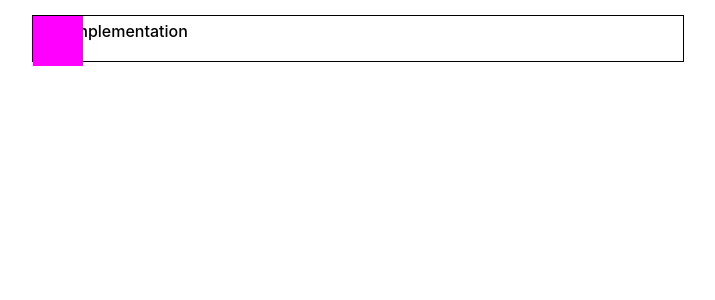
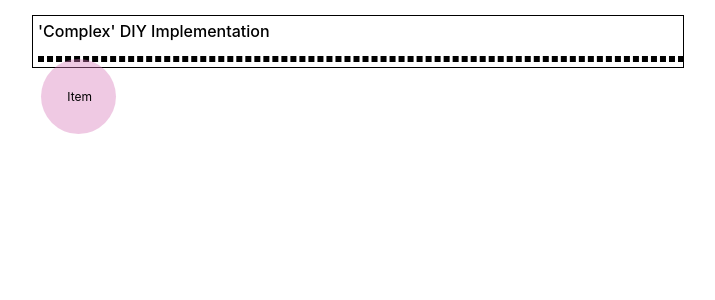
Before and after one commit to NuclearError/drag-drop-with-react, a React (Create React App) app: page / in a window 1280 px wide. Shown: the top 300 px of the page, without its empty margins (288-1003 px from the left). Built offline with nearby package versions, Linux system fonts and the light colour scheme.

Commit message:
added WIP complexDIY example

```diff
--- a/public/index.html
+++ b/public/index.html
@@ -27,6 +27,7 @@
     <!-- <section class="dnd-app"></section> -->
     <!-- <section class="beautiful-dnd-app"></section> -->
     <!-- <section class="npm-dnd-app"></section> -->
-    <section class="diy-app"></section>
+    <!-- <section class="diy-app"></section> -->
+    <section class="complex-diy-app"></section>
   </body>
 </html>
--- /dev/null
+++ b/src/complexDIY/App.js
@@ -0,0 +1,33 @@
+import Stage from './Stage';
+
+/** @jsx jsx */
+import { jsx, css } from '@emotion/core';
+
+const appStyle = css`
+  margin: 0 auto;
+  width: 640px;
+`;
+
+const sectionStyle = css`
+  padding: 5px;
+  position: relative;
+`;
+
+const headingStyle = css`
+  margin: 0 0 15px;
+  font-size: 16px;
+  font-weight: 500;
+`;
+
+function App() {
+  return (
+    <div className="App" css={appStyle}>
+      <section css={sectionStyle}>
+        <h1 css={headingStyle}>'Complex' DIY Implementation</h1>
+        <Stage />
+      </section>
+    </div>
+  );
+}
+
+export default App;
--- /dev/null
+++ b/src/complexDIY/Item.js
@@ -0,0 +1,82 @@
+import React from 'react';
+import PropTypes from 'prop-types';
+/** @jsx jsx */
+import { jsx, css } from '@emotion/core';
+
+const itemStyling = css`
+    position: absolute;
+    width: 75px;
+    height: 75px;
+    border-radius: 50%;
+    background-color: rgba(214, 121, 185, 0.4);
+    cursor: pointer;
+    z-index: 1;
+
+    > p {
+        margin: 0;
+        position: absolute;
+        font-size: 0.75rem;
+        color: black;
+        top: 40%;
+        left: 35%;
+        pointer-events: none;
+    }
+`;
+
+const onDragStart = (event, taskName) => {
+    console.log("onDragStart called: taskName = ", taskName);
+    event.dataTransfer.setData("taskName", taskName);
+}
+
+const Item = ({ onClick, id, positions }) => (
+    <div
+        css={[
+            itemStyling,
+            css`
+                top: ${positions}[${id}].y,
+                left: ${positions}[${id}].x,
+            `,
+        ]}
+        draggable="true"
+        onDragStart={event => onDragStart(event, 'boop, internal item function called')}
+        onClick={id => onClick(id)}
+    >
+        <p>Item</p>
+    </div>
+);
+
+Item.defaultProps = {
+    onClick: () => {},
+};
+
+Item.propTypes = {
+    onClick: PropTypes.func,
+    id: PropTypes.string.isRequired,
+    // positions: not sure, check proptype --> just an "object"
+};
+
+export default Item;
+/*
+
+// make this div into the item. Item props should be ID and an onClick function.
+// The onCLick is optional but the ID is required
+// Also needs this.state.draggable positions ???? this would be good to pass down as context rather than a prop
+
+<div
+css={{
+  background: 'magenta',
+  position: 'absolute',
+  top: this.state.draggablePositions[dragDiv1Id].y,
+  left: this.state.draggablePositions[dragDiv1Id].x,
+  height: 50,
+  width: 50
+}}
+onClick={() => {
+  if (!this.state.dragged) {
+    this.setState({ dragged: dragDiv1Id })
+  } else if (this.state.dragged === dragDiv1Id) {
+    this.setState({ dragged: null })
+  }
+}}
+/>
+*/
--- /dev/null
+++ b/src/complexDIY/Stage.js
@@ -0,0 +1,69 @@
+import React, { Component } from 'react';
+import Item from './Item';
+
+/** @jsx jsx */
+import { jsx, css } from '@emotion/core';
+
+const stageStyle = css`
+  margin: 0 auto;
+  width: 640px;
+  border: 3px dashed;
+`;
+
+const item01id = 'complexItemId12345';
+
+class Stage extends Component {
+  constructor(props) {
+    super(props);
+    this.stageElement = React.createRef()
+    this.state = {
+      dragged: null,
+      draggablePositions: {
+        [item01id]: { x: 0, y: 0 }
+      }
+    }
+  }
+
+  onMouseMove = e => {
+    if (this.state.dragged) {
+      this.setState({
+        draggablePositions: {
+          ...this.state.draggablePositions,
+          [this.state.dragged]: {
+            x: e.pageX - this.stageElement.current.offsetLeft - 25,
+            y: e.pageY - this.stageElement.current.offsetTop - 25
+          }
+        }
+      })
+    }
+  }
+
+  onItemClick = itemId => {
+    // NB. make sure "this" refers to the item that was just clicked
+    if (!this.state.dragged) {
+      this.setState({ dragged: itemId })
+    } else if (this.state.dragged === itemId) {
+      this.setState({ dragged: null })
+    }
+  }
+
+  componentDidMount() {
+    window.addEventListener('mousemove', this.onMouseMove);
+  }
+
+  componentWillUnmount() {
+    window.removeEventListener('mousemove', this.onMouseMove);
+  }
+
+  render() {
+    const { draggablePositions } = this.state;
+    console.log("Typeof draggablePositions = ", typeof draggablePositions);
+    return (
+        <div className="Stage" css={stageStyle} ref={this.stageElement}>
+          <Item positions={draggablePositions} id={item01id} onClick={this.onItemClick} />
+        </div>
+    );
+  }
+}
+
+export default Stage;
--- a/src/index.js
+++ b/src/index.js
@@ -2,7 +2,7 @@ import React from 'react';
 import ReactDOM from 'react-dom';
 import './index.css';
 // import VanillaApp from './vanilla/App';
-import DiyApp from './diy/App';
+import ComplexDiyApp from './complexDIY/App';
 
 // ReactDOM.render(<VanillaApp />, document.querySelector('.vanilla-app'));
-ReactDOM.render(<DiyApp />, document.querySelector('.diy-app'));
+ReactDOM.render(<ComplexDiyApp />, document.querySelector('.complex-diy-app'));
```
